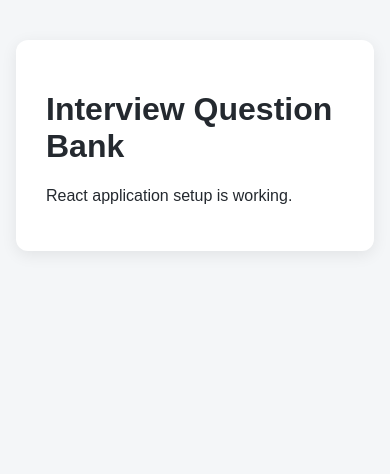
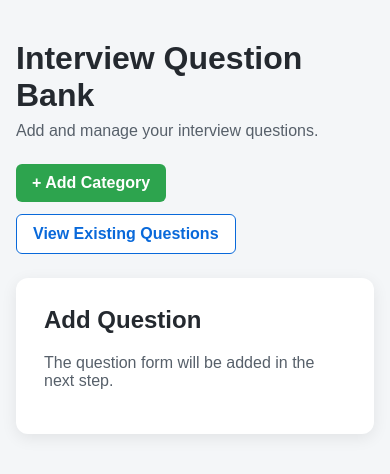
Before and after one commit to Ankitadd11/interview-question-bank, a React (Vite) app: page / in a window 390 px wide. Shown: the top 474 px of the page. Built offline with nearby package versions, Linux system fonts and the light colour scheme.

Commit message:
feat: create project pages

```diff
--- a/src/App.jsx
+++ b/src/App.jsx
@@ -1,12 +1,43 @@
+import {
+  Navigate,
+  Route,
+  Routes
+} from "react-router-dom";
+
+import AddQuestionPage from "./pages/AddQuestionPage";
+import AddCategoryPage from "./pages/AddCategoryPage";
+import QuestionsPage from "./pages/QuestionsPage";
+
+import "./styles/pages.css";
+
 function App() {
   return (
-    <main className="app-container">
-      <h1>Interview Question Bank</h1>
+    <Routes>
+      <Route
+        path="/"
+        element={<AddQuestionPage />}
+      />
 
-      <p>
-        React application setup is working.
-      </p>
-    </main>
+      <Route
+        path="/categories/add"
+        element={<AddCategoryPage />}
+      />
+
+      <Route
+        path="/questions"
+        element={<QuestionsPage />}
+      />
+
+      <Route
+        path="*"
+        element={
+          <Navigate
+            to="/"
+            replace
+          />
+        }
+      />
+    </Routes>
   );
 }
 
--- a/src/main.jsx
+++ b/src/main.jsx
@@ -1,13 +1,17 @@
 import { StrictMode } from "react";
 import { createRoot } from "react-dom/client";
+import { BrowserRouter } from "react-router-dom";
 
 import App from "./App";
+
 import "./styles/global.css";
 
 createRoot(
   document.getElementById("root")
 ).render(
   <StrictMode>
-    <App />
+    <BrowserRouter>
+      <App />
+    </BrowserRouter>
   </StrictMode>
 );
--- /dev/null
+++ b/src/pages/AddCategoryPage.jsx
@@ -0,0 +1,24 @@
+import { Link } from "react-router-dom";
+
+function AddCategoryPage() {
+  return (
+    <main className="page-container">
+      <Link
+        to="/"
+        className="back-link"
+      >
+        ← Back to Add Question
+      </Link>
+
+      <section className="content-card">
+        <h1>Add Category</h1>
+
+        <p className="muted-text">
+          The category form will be added later.
+        </p>
+      </section>
+    </main>
+  );
+}
+
+export default AddCategoryPage;
--- /dev/null
+++ b/src/pages/AddQuestionPage.jsx
@@ -0,0 +1,43 @@
+import { Link } from "react-router-dom";
+
+function AddQuestionPage() {
+  return (
+    <main className="page-container">
+      <div className="page-header">
+        <div>
+          <h1>Interview Question Bank</h1>
+
+          <p>
+            Add and manage your interview questions.
+          </p>
+        </div>
+
+        <div className="page-actions">
+          <Link
+            to="/categories/add"
+            className="button secondary-button"
+          >
+            + Add Category
+          </Link>
+
+          <Link
+            to="/questions"
+            className="button link-button"
+          >
+            View Existing Questions
+          </Link>
+        </div>
+      </div>
+
+      <section className="content-card">
+        <h2>Add Question</h2>
+
+        <p className="muted-text">
+          The question form will be added in the next step.
+        </p>
+      </section>
+    </main>
+  );
+}
+
+export default AddQuestionPage;
--- /dev/null
+++ b/src/pages/QuestionsPage.jsx
@@ -0,0 +1,25 @@
+import { Link } from "react-router-dom";
+
+function QuestionsPage() {
+  return (
+    <main className="page-container">
+      <Link
+        to="/"
+        className="back-link"
+      >
+        ← Back to Add Question
+      </Link>
+
+      <section className="content-card">
+        <h1>Interview Questions</h1>
+
+        <p className="muted-text">
+          Categories and existing questions will
+          be displayed here.
+        </p>
+      </section>
+    </main>
+  );
+}
+
+export default QuestionsPage;
--- /dev/null
+++ b/src/styles/pages.css
@@ -0,0 +1,109 @@
+.page-container {
+  width: min(1000px, calc(100% - 32px));
+  margin: 40px auto;
+}
+
+.page-header {
+  display: flex;
+  align-items: center;
+  justify-content: space-between;
+  gap: 24px;
+
+  margin-bottom: 24px;
+}
+
+.page-header h1 {
+  margin: 0 0 8px;
+}
+
+.page-header p {
+  margin: 0;
+  color: #57606a;
+}
+
+.page-actions {
+  display: flex;
+  gap: 12px;
+  flex-wrap: wrap;
+}
+
+.content-card {
+  padding: 28px;
+
+  background: #ffffff;
+
+  border-radius: 12px;
+
+  box-shadow:
+    0 4px 16px
+    rgba(0, 0, 0, 0.08);
+}
+
+.content-card h1,
+.content-card h2 {
+  margin-top: 0;
+}
+
+.button {
+  display: inline-block;
+
+  padding: 10px 16px;
+
+  border-radius: 6px;
+
+  text-decoration: none;
+
+  font-weight: 600;
+}
+
+.secondary-button {
+  background: #2da44e;
+  color: #ffffff;
+}
+
+.secondary-button:hover {
+  background: #218739;
+}
+
+.link-button {
+  border: 1px solid #0969da;
+
+  color: #0969da;
+
+  background: #ffffff;
+}
+
+.link-button:hover {
+  background: #f0f6fc;
+}
+
+.back-link {
+  display: inline-block;
+
+  margin-bottom: 18px;
+
+  color: #0969da;
+
+  text-decoration: none;
+
+  font-weight: 600;
+}
+
+.back-link:hover {
+  text-decoration: underline;
+}
+
+.muted-text {
+  color: #57606a;
+}
+
+@media (max-width: 700px) {
+  .page-header {
+    align-items: flex-start;
+    flex-direction: column;
+  }
+
+  .page-actions {
+    width: 100%;
+  }
+}
```
